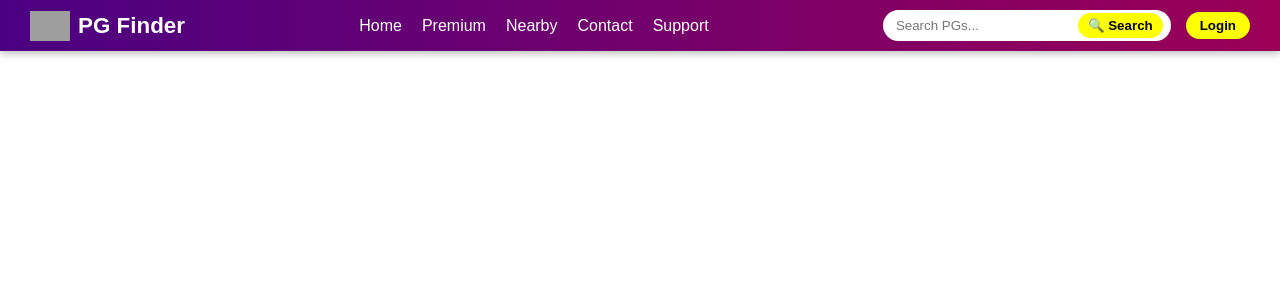
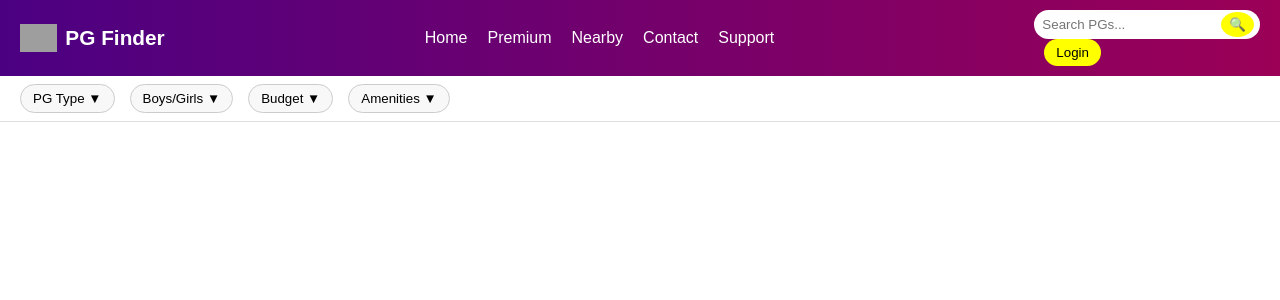
Before and after one commit to Chandresh-spec/find_pg, a Django app: template PG/templates/pg_list_layout.html in a window 1280 px wide. Shown: the top 300 px of the page. Run offline with Django 5.2, Linux system fonts and the light colour scheme; the template is opened without the code that fills it, so the values that code supplies are empty; grey boxes are pictures that could not be loaded.

Commit message:
initial commit

```diff
--- a/PG/models.py
+++ b/PG/models.py
@@ -1,5 +1,5 @@
 from django.db import models
-
+from django.utils import timezone
 # Create your models here.
 class PG_Owner(models.Model):
 
@@ -90,7 +90,6 @@ class DeatilPage(models.Model):
 
 class PGRules(models.Model):
    pg=models.OneToOneField(PG,on_delete=models.CASCADE,related_name='rules')
-   gate_closing=models.DateTimeField(default=10)
    visitor_entry=models.BooleanField(default=True)
    smoking=models.BooleanField(default=False)
    drinking=models.BooleanField(default=False)
--- a/PG/static/pg_list.css
+++ b/PG/static/pg_list.css
@@ -1,34 +1,27 @@
-
 body {
     margin: 0;
     font-family: Arial, sans-serif;
 }
-    /* Navbar container */
+
+/* NAVBAR 1 */
 .navbar {
     display: flex;
+    justify-content: space-between;
     align-items: center;
-        justify-content: space-between;
     background: linear-gradient(to right, #4B0082, #9b0056);
-        padding: 10px 30px;
     color: white;
-        box-shadow: 0px 2px 8px rgba(0, 0, 0, 0.3);
-        animation: slideDown 0.6s ease-out;
+    padding: 10px 20px;
 }
-
-    /* Logo */
 .logo {
     display: flex;
     align-items: center;
-        font-size: 1.4rem;
+    font-size: 1.3rem;
     font-weight: bold;
 }
 .logo img {
-        height: 30px;
+    height: 28px;
     margin-right: 8px;
-        animation: popIn 0.6s ease-in-out;
 }
-
-    /* Menu */
 .menu {
     display: flex;
     gap: 20px;
@@ -37,224 +30,85 @@
     color: white;
     text-decoration: none;
     font-weight: 500;
-        position: relative;
 }
-    .menu a::after {
-        content: '';
-        position: absolute;
-        left: 0;
-        bottom: -5px;
-        width: 0;
-        height: 2px;
-        background: yellow;
-        transition: width 0.3s ease;
-    }
-    .menu a:hover::after {
-        width: 100%;
-    }
-
-    /* Search box */
 .search-container {
     display: flex;
     align-items: center;
     background: white;
     border-radius: 20px;
-        padding: 3px 8px;
+    padding: 2px 6px;
 }
 .search-container input {
     border: none;
     outline: none;
-        padding: 5px;
-        border-radius: 20px;
 }
 .search-container button {
     background: yellow;
     border: none;
-        padding: 5px 10px;
-        border-radius: 15px;
+    padding: 5px 8px;
+    border-radius: 50%;
     cursor: pointer;
-        font-weight: bold;
-        transition: background 0.3s ease;
 }
-    .search-container button:hover {
-        background: gold;
-    }
-
-    /* Login button */
 .login-btn {
     background: yellow;
     color: black;
-        padding: 6px 14px;
-        border-radius: 20px;
-        font-weight: bold;
-        border: none;
-        cursor: pointer;
-        margin-left: 15px;
-        transition: transform 0.3s ease, background 0.3s ease;
-    }
-    .login-btn:hover {
-        transform: scale(1.05);
-        background: gold;
-    }
-
-    /* Animations */
-    @keyframes slideDown {
-        from { transform: translateY(-100%); opacity: 0; }
-        to { transform: translateY(0); opacity: 1; }
-    }
-    @keyframes popIn {
-        from { transform: scale(0.5); opacity: 0; }
-        to { transform: scale(1); opacity: 1; }
-    }
-
-
-
-
-
-
-    /* pg_list.css */
-
-.pg-container {
-    display: flex;
-    flex-direction: column;
-    gap: 20px;
-    padding: 20px;
-}
-
-/* Card container */
-.pg-card {
-    display: flex;
-    background: #fff;
-    border-radius: 10px;
-    box-shadow: 0 2px 6px rgba(0, 0, 0, 0.1);
-    overflow: hidden;
-}
-
-/* Image section */
-.pg-image {
-    position: relative;
-    flex: 0 0 250px;
-}
-
-.pg-image img {
-    width: 100%;
-    height: 100%;
-    object-fit: cover;
-}
-
-.pg-image .badge {
-    position: absolute;
-    top: 10px;
-    right: 10px;
-    background: #3f51b5;
-    color: white;
-    font-size: 14px;
-    padding: 4px 8px;
-    border-radius: 6px;
-}
-
-/* Details section */
-.pg-details {
-    flex: 1;
-    padding: 15px 20px;
-}
-
-/* Price and sharing */
-.pg-price {
-    font-size: 20px;
-    font-weight: bold;
-    color: #8a2be2;
-}
-
-.pg-price .sharing {
-    font-weight: normal;
-    font-size: 14px;
-    color: gray;
-    margin-left: 10px;
-}
-
-/* PG title */
-.pg-title {
-    margin: 5px 0;
-    font-size: 18px;
-    text-transform: lowercase;
-}
-
-/* Location */
-.pg-location {
-    font-size: 14px;
-    color: gray;
-    margin-bottom: 10px;
-}
-
-/* Room types */
-.pg-room-types {
-    display: flex;
-    gap: 10px;
-    margin-bottom: 10px;
-}
-
-.pg-room-types div {
-    border: 1px solid #ddd;
-    padding: 4px 8px;
-    border-radius: 6px;
-    font-size: 14px;
-}
-
-.pg-room-types span {
-    color: #8a2be2;
-    font-weight: bold;
-}
-
-/* Features */
-.pg-features {
-    display: flex;
-    align-items: center;
-    gap: 10px;
-    font-size: 14px;
-    margin-bottom: 8px;
-}
-
-.pg-features .icons {
-    font-size: 16px;
-}
-
-/* Description */
-.pg-desc {
-    font-size: 13px;
-    color: #555;
-    margin-bottom: 12px;
-}
-
-/* Buttons */
-.pg-actions {
-    display: flex;
-    gap: 8px;
-    align-items: center;
-}
-
-.pg-actions .btn-phone {
-    background: #ffd700;
-    color: black;
-    font-weight: bold;
     border: none;
     padding: 6px 12px;
-    border-radius: 6px;
+    border-radius: 20px;
+    margin-left: 10px;
     cursor: pointer;
 }
 
-.pg-actions .btn-owner {
+/* NAVBAR 2 (FILTERS) */
+.filter-bar {
+    display: flex;
+    gap: 15px;
+    background: white;
+    padding: 8px 20px;
+    border-bottom: 1px solid #ddd;
+}
+.filter-item {
+    position: relative;
+}
+.filter-btn {
+    background: #f8f8f8;
+    border: 1px solid #ccc;
+    padding: 6px 12px;
+    border-radius: 20px;
+    cursor: pointer;
+}
+.filter-btn:hover {
+    background: #eee;
+}
+
+/* DROPDOWNS */
+.dropdown {
+    display: none;
+    position: absolute;
+    top: 40px;
+    left: 0;
+    background: white;
+    padding: 10px;
+    border-radius: 10px;
+    box-shadow: 0 2px 8px rgba(0,0,0,0.15);
+    z-index: 10;
+    min-width: 160px;
+}
+.dropdown.active {
+    display: grid;
+    grid-template-columns: repeat(auto-fit, minmax(70px, 1fr));
+    gap: 8px;
+}
+.dropdown button, .dropdown label {
+    background: #f1f1f1;
+    border: none;
+    padding: 6px;
+    border-radius: 6px;
+    cursor: pointer;
+    text-align: center;
+    font-size: 14px;
+}
+.dropdown button:hover, .dropdown label:hover {
     background: #8a2be2;
     color: white;
-    font-weight: bold;
-    border: none;
-    padding: 6px 12px;
-    border-radius: 6px;
-    cursor: pointer;
 }
-
-.pg-actions .view-map {
-    font-size: 14px;
-    color: #8a2be2;
-    text-decoration: none;
-}
--- a/PG/templates/pg_list_layout.html
+++ b/PG/templates/pg_list_layout.html
@@ -5,10 +5,11 @@
 <meta charset="UTF-8">
 <meta name="viewport" content="width=device-width, initial-scale=1.0">
 <title>PG Finder</title>
-<link rel="stylesheet" href="{% static 'pg_list.css' %}">
+<link rel="stylesheet" href={% static 'pg_list.css' %}>
 </head>
 <body>
-<!-- Navbar -->
+
+<!-- NAVBAR 1 -->
 <div class="navbar">
     <div class="logo">
         <img src="https://cdn-icons-png.flaticon.com/512/25/25694.png" alt="Home Icon">
@@ -21,16 +22,69 @@
         <a href="#">Contact</a>
         <a href="#">Support</a>
     </div>
-    <div style="display: flex; align-items: center;">
+    <div class="right">
         <div class="search-container">
             <input type="text" placeholder="Search PGs...">
-            <button>🔍 Search</button>
+            <button>🔍</button>
         </div>
         <button class="login-btn">Login</button>
     </div>
 </div>
-{% block content %}
 
-{% endblock content %}
+<!-- NAVBAR 2 (FILTERS) -->
+<div class="filter-bar">
+    <div class="filter-item">
+        <button class="filter-btn" onclick="toggleDropdown('pg-type')">PG Type ▼</button>
+        <div id="pg-type" class="dropdown">
+            <button>PG</button>
+            <button>Hostel</button>
+            <button>Flat</button>
+        </div>
+    </div>
+
+    <div class="filter-item">
+        <button class="filter-btn" onclick="toggleDropdown('boys-girls')">Boys/Girls ▼</button>
+        <div id="boys-girls" class="dropdown">
+            <button>Boys</button>
+            <button>Girls</button>
+            <button>Both</button>
+        </div>
+    </div>
+
+    <div class="filter-item">
+        <button class="filter-btn" onclick="toggleDropdown('budget')">Budget ▼</button>
+        <div id="budget" class="dropdown">
+            <button>₹ 4000</button>
+            <button>₹ 6000</button>
+            <button>₹ 8000</button>
+            <button>₹ 10000</button>
+        </div>
+    </div>
+
+    <div class="filter-item">
+        <button class="filter-btn" onclick="toggleDropdown('amenities')">Amenities ▼</button>
+        <div id="amenities" class="dropdown">
+            <label><input type="checkbox"> AC</label>
+            <label><input type="checkbox"> Wifi</label>
+            <label><input type="checkbox"> Laundry</label>
+        </div>
+    </div>
+</div>
+
+<script>
+function toggleDropdown(id) {
+    document.querySelectorAll(".dropdown").forEach(d => {
+        if (d.id !== id) d.classList.remove("active");
+    });
+    document.getElementById(id).classList.toggle("active");
+}
+
+document.addEventListener("click", function(e) {
+    if (!e.target.closest(".filter-item")) {
+        document.querySelectorAll(".dropdown").forEach(d => d.classList.remove("active"));
+    }
+});
+</script>
+
 </body>
 </html>
--- a/templates/layout.html
+++ b/templates/layout.html
@@ -15,7 +15,7 @@
   <div class="nav-center">
     <div class="nav-links">
       <a href="#">Home</a>
-      <a href="#">See PGs</a>
+      <a href="{% url 'pg' %}">See PGs</a>
       <a href="#">List Your PG</a>
       <a href="#">Contact</a>
       <a href="#">Support</a>
@@ -35,7 +35,7 @@
     <h1>Find Your Perfect PG with Ease</h1>
     <p>Browse premium accommodations or list your own property effortlessly.</p>
     <div class="hero-buttons">
-      <a href="#" class="cta-btn primary-btn">🔍 See PGs</a>
+      <a href="{% url 'pg' %}" class="cta-btn primary-btn">🔍 See PGs</a>
       <a href="#" class="cta-btn secondary-btn">🏠 List Your PG</a>
     </div>
   </div>
```
Also changed, not shown: PG/templates/listing.html (deleted, +0 -56 lines), PG/migrations/0004_remove_pgrules_gate_closing.py (added), db.sqlite3. Lines whose indentation alone changed are shown as unchanged.
